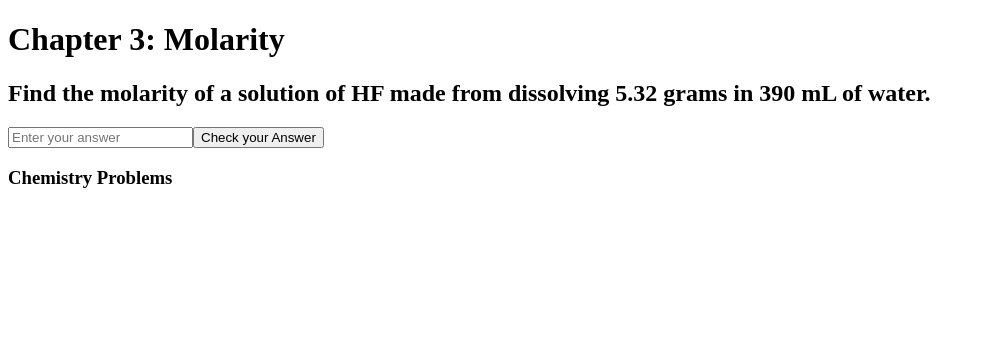
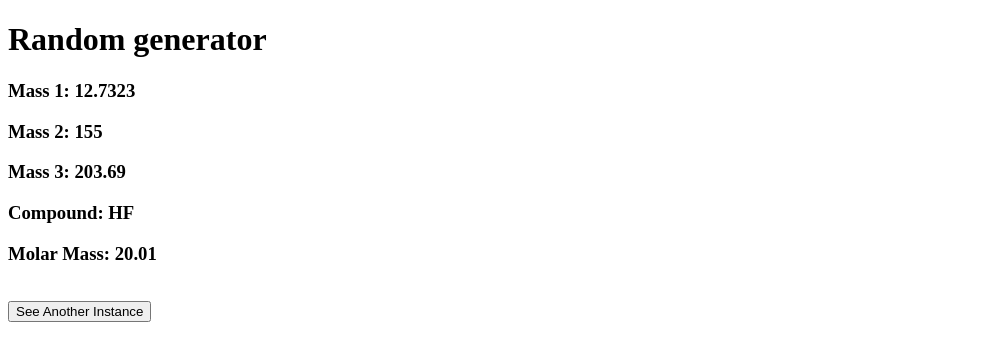
Before and after one commit to momaki9/Chemistry_Algo, a React (Create React App) app in the folder client/: page /dev in a window 1280 px wide. Shown: the top 360 px of the page, without its empty margins (0-985 px from the left). Built offline with nearby package versions, Linux system fonts and the light colour scheme.

Commit message:
added randomizing functions to generate different question instances

```diff
--- a/client/package.json
+++ b/client/package.json
@@ -2,13 +2,14 @@
   "name": "client",
   "version": "0.1.0",
   "private": true,
-  "proxy": "http://localhost:3001",
+  "proxy": "http://127.0.0.1:3001",
   "dependencies": {
     "@testing-library/jest-dom": "^5.16.5",
     "@testing-library/react": "^13.4.0",
     "@testing-library/user-event": "^13.5.0",
     "react": "^18.2.0",
     "react-dom": "^18.2.0",
+    "react-router-dom": "^6.6.2",
     "react-scripts": "5.0.1",
     "web-vitals": "^2.1.4"
   },
--- a/client/public/index.html
+++ b/client/public/index.html
@@ -2,14 +2,7 @@
 <html lang="en">
   <head>
     <meta charset="utf-8" />
-    <link rel="icon" href="" />
     <meta name="viewport" content="width=device-width, initial-scale=1" />
-    <meta name="theme-color" content="#000000" />
-    <meta
-      name="description"
-      content="Web site created using create-react-app"
-    />
-    <link rel="manifest" href="%PUBLIC_URL%/manifest.json" />
     <title>Chemistry Algo</title>
   </head>
   <body>
--- a/client/src/App.js
+++ b/client/src/App.js
@@ -1,9 +1,23 @@
 import Algo from "./pages/Algo";
+import { BrowserRouter as Router, Route, Routes } from 'react-router-dom';
+import Random from "./pages/Random";
 
 function App() {
   return (
     <>
-      <Algo />
+      <Router>
+
+        <Routes>
+          <Route
+            path="/"
+            element={<Algo />}
+          />
+          <Route
+            path="/dev"
+            element={<Random />}
+          />
+        </Routes>
+      </Router>
     </>
   );
 }
--- a/client/src/pages/Algo.js
+++ b/client/src/pages/Algo.js
@@ -4,16 +4,69 @@ import Answer from '../components/Answer';
 import Processing from "../components/Processing";
 import Footer from "../components/Footer";
 import { useState } from 'react';
+import { massRandomizer, compoundRandomizer, specificRandomizer, generateRandomSeed } from '../utils/instancing'
+
+const library = {
+    mass: 5.32,
+    volume: 390.00,
+    set: [
+        {
+            compound: "HCl",
+            molarMass: 36.458
+        },
+        {
+            compound: "HF",
+            molarMass: 20.01
+        },
+        {
+            compound: "HBr",
+            molarMass: 80.91
+        },
+        {
+            compound: "NaCl",
+            molarMass: 58.44
+        },
+        {
+            compound: "HI",
+            molarMass: 127.911
+        },
+        {
+            compound: "NaBr",
+            molarMass: 102.894
+        },
+        {
+            compound: "NaOH",
+            molarMass: 39.997
+        },
+        {
+            compound: "KCl",
+            molarMass: 74.5513
+        },
+        {
+            compound: "LiBr",
+            molarMass: 86.845
+        },
+        {
+            compound: "RbCl",
+            molarMass: 120.921
+        },
+        {
+            compound: "CaS",
+            molarMass: 72.143
+        }
+    ]
+}
 
 const instance = {
-    mass: 5.32,
-    volume: 390.00,
-    solvent: 'HF',
-    molarMass: 20.01
+    mass: massRandomizer(library.mass),
+    volume: specificRandomizer(library.volume),
+    testCompound: compoundRandomizer(library.set)
 }
 
+console.log(instance.testCompound.compound)
+console.log(instance.testCompound.molarMass)
+
 const Algo = () => {
-
     const [answer, setAnswer] = useState('');
     const handleChange = (e) => {
         const studentAnswer = e.target.value;
@@ -22,17 +75,11 @@ const Algo = () => {
 
     function anspro () {
         console.log("This is anspro function molarity.0")
-        console.log(answer)
-
-        const moles = instance.mass / instance.molarMass;
-        console.log(moles)
+        const moles = instance.mass / instance.testCompound.molarMass;
         const volumeInLiters = instance.volume / 1000;
-        const teacherAnswer = moles / volumeInLiters
-        console.log(teacherAnswer)
-
-        const upperTolerance = teacherAnswer * 0.05 + teacherAnswer
-        const lowerTolerance = teacherAnswer - 0.05 * teacherAnswer
-        console.log(`tolerance upper: ${upperTolerance}; lower: ${lowerTolerance}`)
+        const teacherAnswer = moles / volumeInLiters;
+        const upperTolerance = teacherAnswer * 0.05 + teacherAnswer;
+        const lowerTolerance = teacherAnswer - 0.05 * teacherAnswer;
 
         if (answer <= upperTolerance && answer >= lowerTolerance) {
             console.log('answer correct!')
@@ -45,10 +92,15 @@ const Algo = () => {
     return (
         <>
             <Header />
-            <Question mass={instance.mass} volume={instance.volume} solvent={instance.solvent}/>
+            <Question mass={instance.mass} volume={instance.volume} solvent={instance.testCompound.compound}/>
             <Answer submittedValue={answer} changeFunction={handleChange} name={answer}/>
             <Processing anspro={anspro}/>
             <Footer />
+            <div>
+                <h1>Test</h1>
+                <button onClick={generateRandomSeed}>See another version</button>
+                <h4>Hint: divide mass by molar mass to get moles then divide by volume to get molarity</h4>
+            </div>
         </>
     )
 };
--- /dev/null
+++ b/client/src/pages/Random.js
@@ -0,0 +1,110 @@
+
+const library = {
+    mass: 202,
+    compound: ['HCl', 'HF', 'HBr', 'HI', 'HNO3', 'NaCl', 'KI', 'NaBr', 'KCl', 'NaOH', 'KF'],
+    set: [
+        {
+            compound: "HCl",
+            molarMass: 36.458
+        },
+        {
+            compound: "HF",
+            molarMass: 20.01
+        },
+        {
+            compound: "HBr",
+            molarMass: 80.91
+        },
+        {
+            compound: "NaCl",
+            molarMass: 58.44
+        },
+        {
+            compound: "HCl",
+            molarMass: 36.458
+        },
+        {
+            compound: "HF",
+            molarMass: 20.01
+        },
+        {
+            compound: "HBr",
+            molarMass: 80.91
+        },
+        {
+            compound: "NaCl",
+            molarMass: 58.44
+        },
+        {
+            compound: "HCl",
+            molarMass: 36.458
+        },
+        {
+            compound: "HF",
+            molarMass: 20.01
+        },
+        {
+            compound: "HBr",
+            molarMass: 80.91
+        },
+        {
+            compound: "NaCl",
+            molarMass: 58.44
+        }
+    ]
+}
+
+
+// randomizes in precision or decimal places (use with smalling values OR if small variation is needed)
+const massRandomizer = (mass) => {
+    const randomMass = Math.random(11323112 * 10003290923) + mass
+    return randomMass.toFixed(4);
+}
+
+const compoundRandomizer = () => {
+    const index = Math.floor(Math.random() * 10) + 1;
+    // console.log(library.set[index].compound)
+    console.log(index)
+    console.log(library.set[index])
+    return library.set[index];
+}
+
+// large randomizing in value
+const wideRandomizer = () => {
+    const randomMass = Math.floor(Math.random() + library.mass * Math.random(10) + 1);
+    return randomMass;
+}
+
+// rounds to 2 decimal places
+const specificRandomizer = (value) => {
+    const randomMass = Math.random() * 10 + value;
+    return randomMass.toFixed(2);
+}
+
+const generateRandomSeed = () => {
+    window.location.reload();
+}
+
+const Random = () => {
+    return (
+        <>
+            <h1>Random generator</h1>
+            <h3>Mass 1: {massRandomizer(12)}</h3>
+            <h3>Mass 2: {wideRandomizer()}</h3>
+            <h3>Mass 3: {specificRandomizer(200)}</h3>
+            <h3>Compound: {compoundRandomizer().compound}</h3>
+            <h3>Molar Mass: {compoundRandomizer().molarMass}</h3>
+            {/* <button onClick={massRandomizer}>Click Me!</button>
+        <br />
+        <button onClick={wideRandomizer}>More random</button>
+        <br />
+        <button onClick={specificRandomizer}>precision checker</button>
+        <br />
+        <button onClick={compoundRandomizer}>Compound Picker</button> */}
+            <br />
+            <button onClick={generateRandomSeed}>See Another Instance</button>
+        </>
+    )
+}
+
+export default Random;
--- /dev/null
+++ b/client/src/utils/instancing.js
@@ -0,0 +1,34 @@
+const library = {
+    mass: 202,
+    compound: ['HCl', 'HF', 'HBr', 'HI', 'HNO3', 'NaCl', 'KI', 'NaBr', 'KCl', 'NaOH', 'KF']
+}
+
+// randomizes in precision or decimal places (use with smalling values OR if small variation is needed)
+const massRandomizer = (mass) => {
+    const randomMass = Math.random(11323112 * 10003290923) + mass
+    return randomMass.toFixed(4);
+}
+
+// generate a random index value between 1 and 10 and return the value in the array with that generated index
+const compoundRandomizer = (arr) => {
+    const index = Math.floor(Math.random() * 10) + 1;
+    return arr[index];
+}
+
+// large randomizing in value
+const wideRandomizer = () => {
+    const randomMass = Math.floor(Math.random() + library.mass * Math.random(10) + 1);
+    return randomMass;
+}
+
+// rounds to 2 decimal places
+const specificRandomizer = (value) => {
+    const randomMass = Math.random() * 10 + value;
+    return randomMass.toFixed(2);
+}
+
+const generateRandomSeed = () => {
+    window.location.reload();
+}
+
+module.exports = {massRandomizer, compoundRandomizer, wideRandomizer, specificRandomizer, generateRandomSeed };
```
Also changed, not shown: 1 other file (tests, documents, lock files or other folders).
